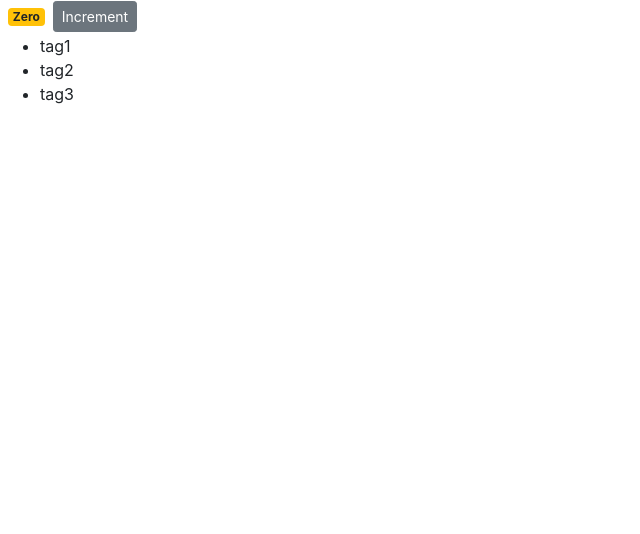
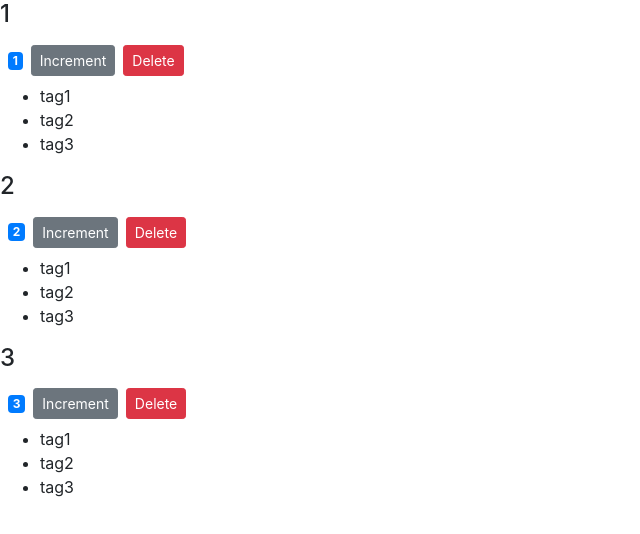
Before and after one commit to soroushrasti/counter_app, a React (Create React App) app: page / in a window 1280 px wide. Shown: the top 534 px of the page, without its empty margins (0-640 px from the left). Built offline with nearby package versions, Linux system fonts and the light colour scheme.

Commit message:
adding counters-1

```diff
--- a/src/components/counter.jsx
+++ b/src/components/counter.jsx
@@ -1,12 +1,12 @@
 import React, { Component } from 'react';
 class Counter extends Component {
     formatCount(){
-        const {count}=this.state;
+        const {value: count}=this.state;
         return count ===0 ? 'Zero' : count;
     }
     styles={size:10, fontWeigth: 'bold'};
     state = {
-        count:0,
+        value:this.props.value,
         tags:['tag1','tag2','tag3']
     }
     renderTags(){
@@ -14,18 +14,20 @@
             {this.state.tags.map(tag => <li key={tag}>{tag}</li>)}
         </ul>
     }
-    handleIncrement= (product) =>{
+    handleIncrement= () =>{
         this.setState({
-            count: this.state.count +1
+            count: this.state.value +1
         });
     };
 
     render() {
         return (  <div>
+            <h4>{this.props.id}</h4>
             <span style={this.style} className={this.getBadgeClasses()}>
              {this.formatCount()}
             </span>
-            <button onClick={()=> this.handleIncrement(product) } className='btn btn-secondary btn-sm'>Increment</button>
+            <button onClick={()=> this.handleIncrement() } className='btn btn-secondary btn-sm'>Increment</button>
+            <button onClick={()=> this.props.onDelete(this.props.id) } className='btn btn-danger btn-sm m-2'>Delete</button>
             {this.state.tags.length===0 && "Please enter a tag"}
             {this.renderTags()}
         </div>);
@@ -33,7 +35,7 @@
 
     getBadgeClasses() {
         let classes = 'badge m-2 badge-';
-        classes += (this.state.count === 0) ? 'warning' : 'primary';
+        classes += (this.state.value === 0) ? 'warning' : 'primary';
         return classes;
     }
 }
--- a/src/components/counters.jsx
+++ b/src/components/counters.jsx
@@ -0,0 +1,32 @@
+
+import React, { Component } from 'react';
+import Counter from './counter'
+
+
+class Counters extends Component {
+    state = {counters:[
+        {id:1,value:0},
+        {id:2,value:0},
+        {id:3,value:0},
+    ]  }
+    handleDelete=(counterId)=>{
+        const counters=this.state.counters.filter(
+            c=>c.id !==counterId
+        );
+        this.setState({counters: counters})
+    }
+    render() {
+        return (
+            <div>
+                {this.state.counters.map(counter=>
+                    <Counter value={counter.id} selected={true}
+                    id={counter.id}
+                    onDelete={this.handleDelete}
+                    key={counter.id} />
+                    )}
+            </div>
+         );
+    }
+}
+
+export default Counters;
--- a/src/index.js
+++ b/src/index.js
@@ -5,11 +5,10 @@
 import reportWebVitals from './reportWebVitals';
 //import 'bootstrap'
 import 'bootstrap/dist/css/bootstrap.css'
+import Counters from './components/counters'
 
-
-import Counter from './components/counter'
 ReactDOM.render(
-    <Counter />
+    <Counters />
 ,  document.getElementById('root')
 );
 
```
